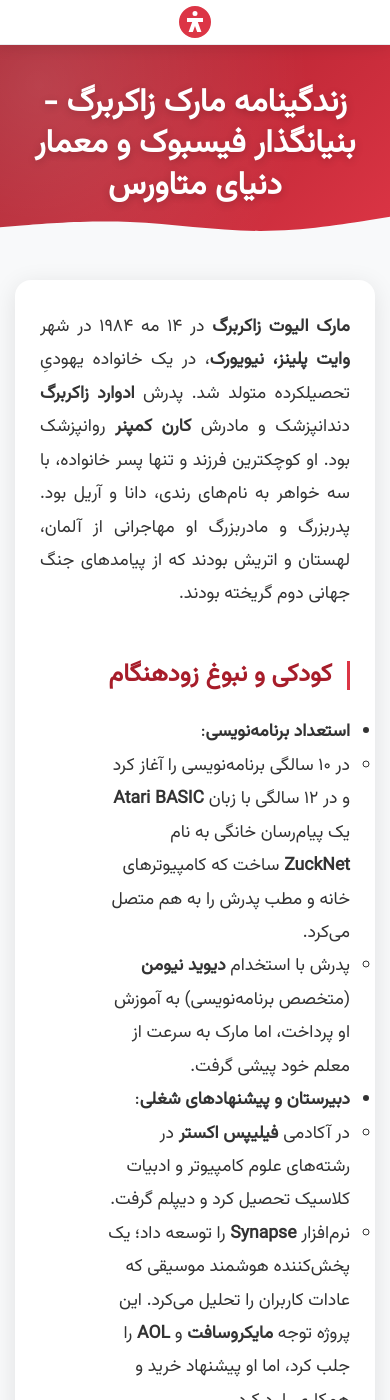
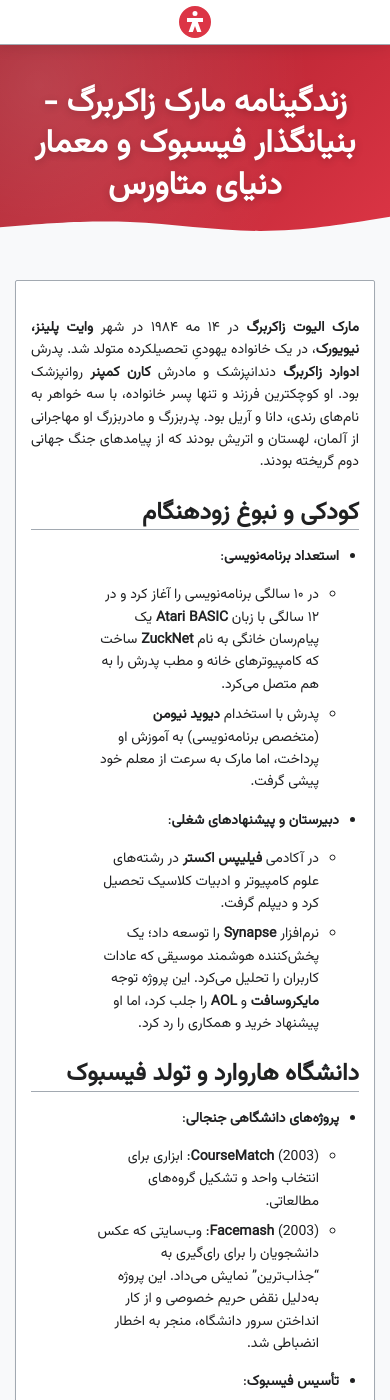
Before and after one commit to darkblog/darkblog.github.io, a Jekyll site: the page built from _posts/2025-1-2-18.md, in a window 390 px wide and 1400 px high. Built offline with Jekyll 4.4.1, drawn with Linux system fonts in a browser that asks for light colours.

Commit message:
Update post.html

```diff
--- a/_layouts/post.html
+++ b/_layouts/post.html
@@ -31,21 +31,26 @@
             --primary-color: #dc3545;
             --primary-dark: #a71d2a;
             --primary-light: #ff6b7a;
-            --text-color: #333;
-            --text-secondary: #6c757d;
+            --text-color: #202122;
+            --text-secondary: #54595d;
             --light-bg: #f8f9fa;
             --card-bg: #ffffff;
-            --border-color: #e9ecef;
+            --border-color: #a2a9b1;
             --header-height: 280px;
+            --link-color: #0645ad;
+            --link-hover-color: #0b0080;
+            --infobox-bg: #f8f9fa;
+            --infobox-border: #a2a9b1;
         }
 
         body {
             font-family: 'Vazirmatn', sans-serif;
             background-color: var(--light-bg);
             color: var(--text-color);
-            line-height: 1.8;
+            line-height: 1.6;
             margin: 0;
             padding: 0;
+            font-size: 0.875rem;
         }
 
         nav.site-logo {
@@ -129,6 +134,7 @@
             color: white;
             line-height: 1.3;
             margin: 0;
+            border-bottom: none;
         }
 
         .container {
@@ -139,79 +145,194 @@
 
         .post-container {
             background-color: var(--card-bg);
-            border-radius: 16px;
-            box-shadow: 0 5px 25px rgba(0, 0, 0, 0.1);
-            padding: 50px;
+            border-radius: 2px;
+            box-shadow: 0 1px 1px rgba(0, 0, 0, 0.15);
+            padding: 40px;
             margin-bottom: 60px;
+            border: 1px solid var(--border-color);
         }
 
         .post-content {
-            font-size: 1.1rem;
-            line-height: 1.9;
+            font-size: 0.875rem;
+            line-height: 1.6;
+            color: var(--text-color);
         }
 
         .post-content p {
-            margin-bottom: 1.8rem;
+            margin: 16px 0;
             text-align: justify;
         }
 
         .post-content img {
             max-width: 100%;
-            border-radius: 12px;
-            margin: 40px auto;
+            border-radius: 2px;
+            margin: 16px auto;
             display: block;
+            border: 1px solid var(--border-color);
         }
 
         .post-content blockquote {
-            border-right: 4px solid var(--primary-color);
-            padding: 25px 30px;
-            margin: 40px 0;
-            background-color: rgba(220, 53, 69, 0.03);
-            border-radius: 12px;
-            font-style: italic;
+            border-right: 4px solid var(--border-color);
+            padding: 8px 20px;
+            margin: 16px 0;
+            background-color: transparent;
+            border-radius: 0;
+            font-style: normal;
+            color: var(--text-secondary);
+        }
+
+        .post-content h1,
+        .post-content h2,
+        .post-content h3,
+        .post-content h4,
+        .post-content h5,
+        .post-content h6 {
+            font-weight: 700;
+            margin: 24px 0 16px;
+            color: var(--text-color);
+            padding: 0;
+            border-bottom: 1px solid var(--border-color);
+            line-height: 1.3;
+        }
+
+        .post-content h1 {
+            font-size: 1.8rem;
+            margin-top: 0;
         }
 
         .post-content h2 {
-            font-weight: 800;
-            margin: 50px 0 25px;
-            color: var(--primary-dark);
-            padding-right: 15px;
-            border-right: 3px solid var(--primary-color);
+            font-size: 1.5rem;
+        }
+
+        .post-content h3 {
+            font-size: 1.3rem;
+        }
+
+        .post-content h4 {
+            font-size: 1.2rem;
+        }
+
+        .post-content h5 {
+            font-size: 1.1rem;
+        }
+
+        .post-content h6 {
+            font-size: 1rem;
+        }
+
+        .post-content a {
+            color: var(--link-color);
+            text-decoration: none;
+        }
+
+        .post-content a:hover {
+            color: var(--link-hover-color);
+            text-decoration: underline;
+        }
+
+        .post-content a:visited {
+            color: #0b0080;
+        }
+
+        .post-content ul,
+        .post-content ol {
+            margin: 16px 0;
+            padding-right: 40px;
+        }
+
+        .post-content li {
+            margin-bottom: 8px;
+        }
+
+        .post-content code {
+            background-color: #f8f9fa;
+            border: 1px solid #eaecf0;
+            border-radius: 2px;
+            padding: 1px 4px;
+            font-family: monospace;
+            font-size: 0.85rem;
+        }
+
+        .post-content pre {
+            background-color: #f8f9fa;
+            border: 1px solid #eaecf0;
+            border-radius: 2px;
+            padding: 16px;
+            overflow-x: auto;
+            margin: 16px 0;
+            line-height: 1.4;
+        }
+
+        .post-content pre code {
+            background: none;
+            border: none;
+            padding: 0;
+        }
+
+        .post-content .toc {
+            background-color: var(--infobox-bg);
+            border: 1px solid var(--infobox-border);
+            padding: 16px;
+            margin: 16px 0;
+            display: table;
+            font-size: 0.875rem;
+            width: auto;
+        }
+
+        .post-content .toc h2 {
+            font-size: 1rem;
+            margin: 0 0 8px;
+            border: none;
+            text-align: center;
+        }
+
+        .post-content .toc ul {
+            list-style-type: none;
+            padding-right: 0;
+            margin: 0;
+        }
+
+        .post-content .toc ul ul {
+            padding-right: 20px;
+        }
+
+        .post-content .toc li {
+            margin-bottom: 4px;
         }
 
         .post-content table {
             width: 100%;
             border-collapse: collapse;
-            margin: 20px 0;
-            font-size: 0.95rem;
+            margin: 16px 0;
+            font-size: 0.875rem;
             background-color: #fff;
-            border: 1px solid #a2a9b1;
+            border: 1px solid var(--border-color);
             box-shadow: 0 1px 3px rgba(0,0,0,0.1);
         }
 
         .post-content table caption {
             font-weight: bold;
-            font-size: 1.1rem;
-            margin-bottom: 10px;
+            font-size: 1rem;
+            margin-bottom: 8px;
             text-align: center;
-            color: #202122;
+            color: var(--text-color);
         }
 
         .post-content table th {
             background-color: #f8f9fa;
-            border: 1px solid #a2a9b1;
-            padding: 8px 12px;
+            border: 1px solid var(--border-color);
+            padding: 6px 10px;
             font-weight: bold;
             text-align: center;
-            color: #202122;
+            color: var(--text-color);
             vertical-align: middle;
         }
 
         .post-content table td {
-            border: 1px solid #a2a9b1;
-            padding: 8px 12px;
+            border: 1px solid var(--border-color);
+            padding: 6px 10px;
             vertical-align: top;
-            line-height: 1.6;
+            line-height: 1.4;
         }
 
         .post-content table tr:nth-child(even) {
@@ -224,33 +345,34 @@
 
         .post-content table thead th {
             background-color: #eaecf0;
-            border-bottom: 2px solid #a2a9b1;
+            border-bottom: 2px solid var(--border-color);
         }
 
         .post-content table.infobox {
             width: 300px;
             float: right;
             margin: 0 0 15px 15px;
-            font-size: 0.9rem;
-            border: 1px solid #a2a9b1;
-            background-color: #f8f9fa;
+            font-size: 0.8rem;
+            border: 1px solid var(--infobox-border);
+            background-color: var(--infobox-bg);
+            box-shadow: 0 2px 4px rgba(0,0,0,0.1);
         }
 
         .post-content table.infobox th {
             background-color: #eaecf0;
             text-align: center;
-            font-size: 1.1rem;
-            padding: 10px;
+            font-size: 1rem;
+            padding: 8px;
         }
 
         .post-content table.infobox td {
-            padding: 6px 10px;
+            padding: 4px 8px;
         }
 
         .auto-responsive-table {
             width: 100%;
             overflow-x: auto;
-            margin: 20px 0;
+            margin: 16px 0;
             -webkit-overflow-scrolling: touch;
         }
 
@@ -260,11 +382,11 @@
         }
 
         .post-content table a {
-            color: #0645ad;
+            color: var(--link-color);
         }
 
         .post-content table a:hover {
-            color: #0b0080;
+            color: var(--link-hover-color);
             text-decoration: underline;
         }
 
@@ -292,6 +414,42 @@
             font-style: italic;
         }
 
+        .post-content .reference {
+            font-size: 0.8rem;
+            vertical-align: super;
+            line-height: 1;
+        }
+
+        .post-content .references {
+            background-color: var(--infobox-bg);
+            border: 1px solid var(--infobox-border);
+            padding: 16px;
+            margin: 24px 0;
+        }
+
+        .post-content .references h2 {
+            font-size: 1.2rem;
+            margin-top: 0;
+            border-bottom: 1px solid var(--border-color);
+        }
+
+        .post-content .references ol {
+            padding-right: 20px;
+        }
+
+        .post-content .references li {
+            margin-bottom: 8px;
+        }
+
+        .post-content .hatnote {
+            background-color: var(--infobox-bg);
+            border: 1px solid var(--border-color);
+            padding: 8px 12px;
+            margin: 16px 0;
+            font-size: 0.8rem;
+            border-radius: 2px;
+        }
+
         @media (max-width: 768px) {
             nav.site-logo {
                 height: 50px;
@@ -309,7 +467,7 @@
             }
 
             .post-container {
-                padding: 35px;
+                padding: 30px;
                 margin-bottom: 50px;
             }
 
@@ -319,7 +477,7 @@
             }
 
             .post-content table {
-                font-size: 0.9rem;
+                font-size: 0.8rem;
             }
 
             .post-content table.infobox {
@@ -342,7 +500,7 @@
             }
 
             .post-container {
-                padding: 30px 25px;
+                padding: 20px 15px;
                 margin-bottom: 40px;
             }
 
@@ -356,12 +514,17 @@
             }
 
             .post-content table {
-                font-size: 0.85rem;
+                font-size: 0.75rem;
             }
 
             .post-content table th,
             .post-content table td {
-                padding: 6px 8px;
+                padding: 4px 6px;
+            }
+
+            .post-content ul,
+            .post-content ol {
+                padding-right: 20px;
             }
         }
     </style>
```
